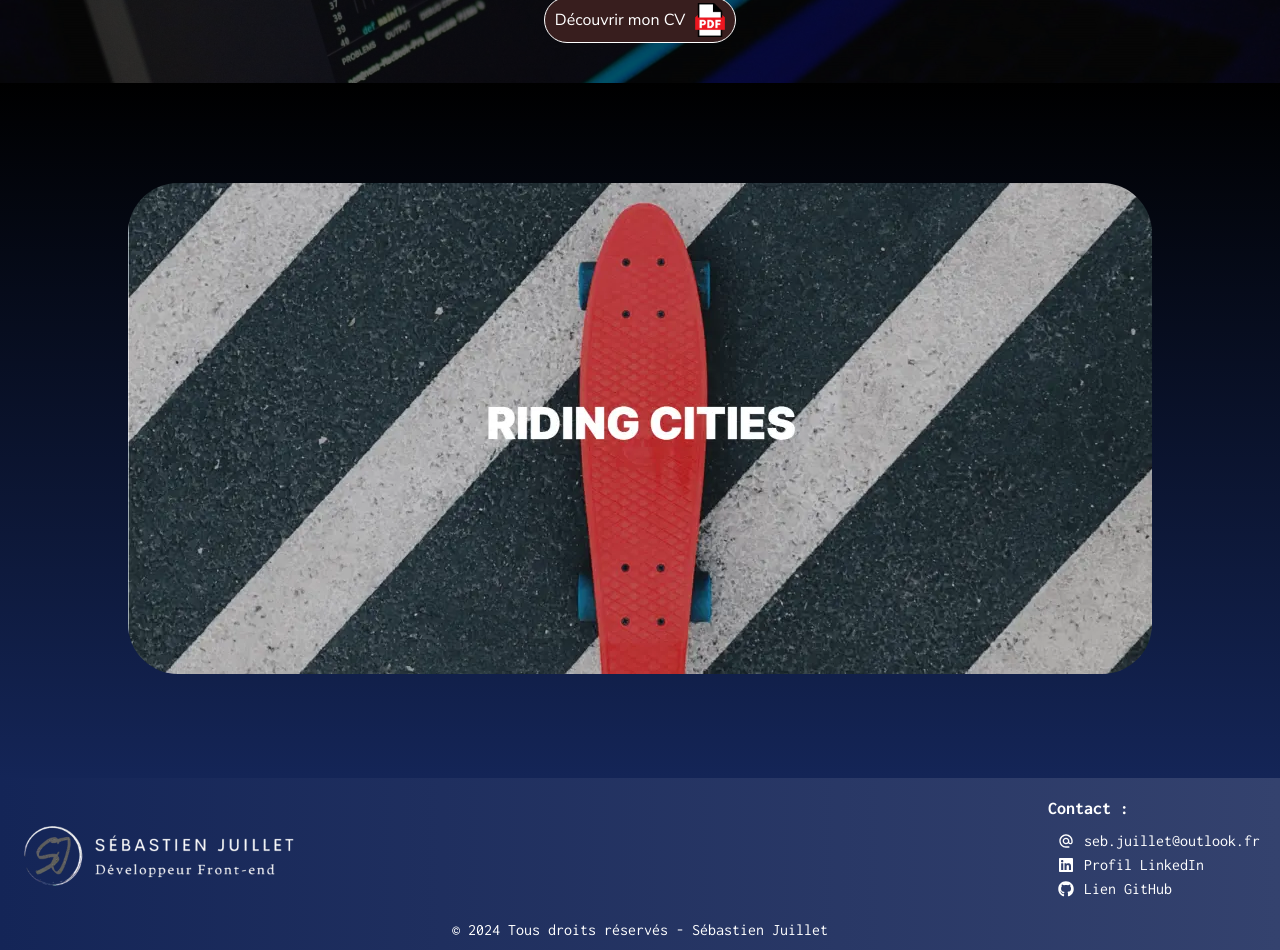
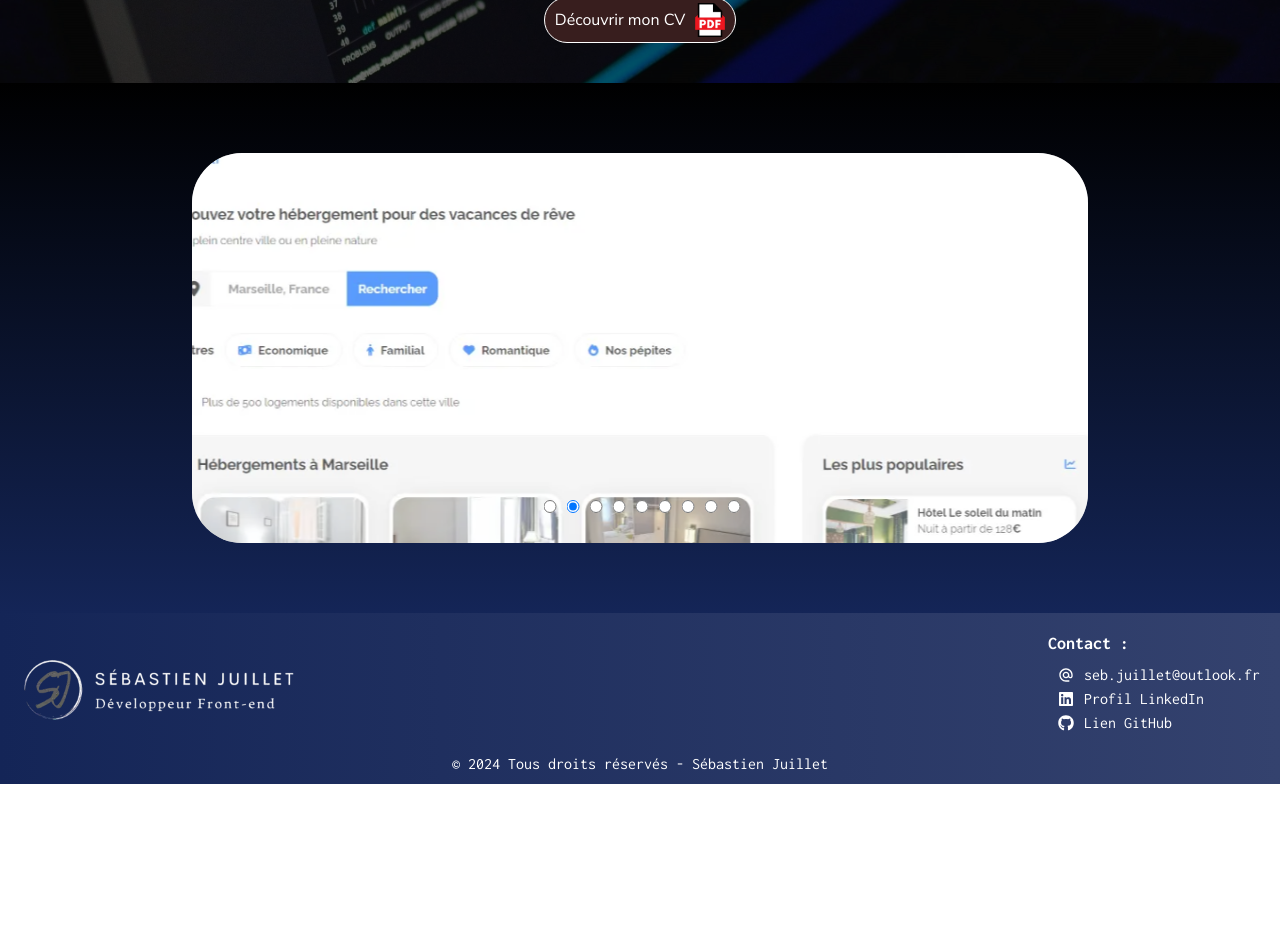
Before and after one commit to Sebi71/portfolio, a React (Vite) app: page / in a window 1280 px wide. Shown: the part 500-1450 px from the top of the page. After the commit the page ends 1284 px from the top, so only its background shows below. Built offline with nearby package versions, Linux system fonts and the light colour scheme.

Commit message:
add slider component

```diff
--- a/index.html
+++ b/index.html
@@ -3,6 +3,8 @@
   <head>
     <title>Sébastien Juillet - Développeur Web Front-End</title>
     <link rel="icon" type="image/webp" href="/logo.webp" />
+    <meta name="description" content="texte à modifier">
+    <meta name="robots" content="index,follow" />
     <meta charset="UTF-8" />
     <meta name="viewport" content="width=device-width, initial-scale=1.0" />
     <link rel="preconnect" href="https://fonts.googleapis.com">
--- a/src/assets/styles/base/_variables.scss
+++ b/src/assets/styles/base/_variables.scss
@@ -5,4 +5,4 @@ $font-text: "Nunito Sans", sans-serif;
 $font-footer: "Inconsolata", monospace;
 
 $color-text: #fff;
-$color-secondary: #d59b1d;
+$color-secondary: #ffdb58;
--- a/src/components/Footer/index.jsx
+++ b/src/components/Footer/index.jsx
@@ -16,7 +16,7 @@ export default function Footer() {
                     alt="logo du site de sébastien juillet" />
             </div>
             <div>
-                <h3 id="contact">Contact :</h3>
+                <h2 id="contact">Contact :</h2>
                 <ul className="list-footer">
                     <li className="link-footer">
                         <MdAlternateEmail className="mail"/>
--- a/src/components/NavBar/index.scss
+++ b/src/components/NavBar/index.scss
@@ -6,6 +6,7 @@
     justify-content: space-between;
     padding: 10px 5px;
     position: sticky;
+    z-index: 1;
     top: 0;
 
     @media (min-width: 768px){
@@ -42,13 +43,18 @@
 
 
         .select-link {
-            border-bottom: 1px solid;
+            border-bottom: 2px solid;
             padding-bottom: 1px;
             cursor: default;
             color: $color-secondary;
 
             @media (min-width: 768px){
+                font-weight: 600;
                 transform: scale(1.2);
+                background-color:  #142557;
+                padding: 5px;
+                border-radius: 20px;
+
             }
         }
     }
--- a/src/components/Slider/index.jsx
+++ b/src/components/Slider/index.jsx
@@ -1,22 +1,67 @@
-import projects from "../../data/projects.json"
+import PropTypes from "prop-types"
+import { useState, useEffect } from "react"
 import "./index.scss"
+import { Link } from "react-router-dom";
 
-export default function Slider() {
+export default function Slider({images, filter}) {
+    const [isHovered, setIsHovered] = useState(false);
+    const [currentIndex, setCurrentIndex] = useState(0);
+    const slideNumber = images.length
+
+    const handleMouseEnter = () => {
+      setIsHovered(true);
+    }
+
+    const handleMouseLeave = () => {
+      setIsHovered(false);
+    }
+
+    useEffect(() => {
+        const interval = setTimeout(() => {
+        setCurrentIndex(currentIndex < slideNumber - 1 ? currentIndex + 1 : 0);
+        }, 4000);
+        return () => clearTimeout(interval);
+    }, [currentIndex, slideNumber]);
+
   return (
-    <div className="slider">
-        <img className="slide" src={projects[0].cover} alt="" />
-
-        {/* {projects.map((project) =><img key={project.id}>{project.cover}</img>)} */}
+    <div
+      className="slider"
+      onMouseEnter={handleMouseEnter}
+      onMouseLeave={handleMouseLeave}>
+        {images.map((image, index) => (
+        currentIndex === index && (
+          <img className={` slide slide--${
+            currentIndex === index && "display"}`}
+            key={index}
+            src={image}
+            alt="" />)
+        ))}
+        {isHovered && (
+          <Link
+            to="/projects"
+            className={filter}>
+              <h2 className="decover-title">Découvrir mes projets</h2>
+          </Link>
+        )}
+        <fieldset className="radio-button">
+          <legend aria-label="Naviguer entre les slides" />
+          {images?.map((_, radioIdx) => (
+            <input
+              className="radio-button__input"
+              key={radioIdx}
+              type="radio"
+              name="radio-button"
+              aria-label={`radio button slide ${radioIdx + 1}`}
+              checked={currentIndex === radioIdx}
+              onChange={() => setCurrentIndex(radioIdx)}
+            />
+          ))}
+        </fieldset>
     </div>
   )
 }
 
-
-
-// export default function Slider() {
-//   return (
-//     <div>
-//         <img src={projects[0].cover} alt="" />
-//     </div>
-//   )
-// }
+Slider.propTypes = {
+  images: PropTypes.array,
+  filter: PropTypes.string
+}
--- a/src/components/Slider/index.scss
+++ b/src/components/Slider/index.scss
@@ -1,14 +1,89 @@
+@import "../../assets/styles/base/variables.scss";
+
 .slider {
-    max-width: 1024px;
+    position: relative;
+    max-width: 70%;
+    aspect-ratio: 2.3/1;
     margin: 0 auto;
-    border-radius: 50px;
-    // height: 200px;
+    border-radius: 20px;
+    overflow: hidden;
+    background-color: #fff;
+
+    @media (min-width: 768px){
+        border-radius: 50px;
+    }
 
     .slide {
         width: 100%;
         height: 100%;
         object-fit: cover;
-        border-radius: 50px;
+        border-radius: 20px;
+
+        &--display {
+            animation: slides 3s ease-in-out;
+        }
+
+        @media (min-width: 768px){
+            border-radius: 50px;
+        }
 
     }
+
+    .view {
+        position: absolute;
+        bottom: 0px;
+        left: 50%;
+        transform: translateX(-50%);
+        width: 100%;
+        height: 100%;
+        display: flex;
+        align-items: center;
+        justify-content: center;
+        background-color: rgba(0, 0, 0, 0.7);
+        border-radius: 20px;
+
+        @media (min-width: 768px){
+            border-radius: 50px;
+        }
+
+        .decover-title {
+            font-size: 22px;
+            font-weight: 700;
+            color: $color-secondary;
+
+            @media (min-width: 768px){
+                font-size: 40px;
+                font-weight: 700;
+            }
+        }
+    }
+
+    .radio-button {
+        display: none;
+        border: hidden;
+
+        @media (min-width: 768px){
+            position: absolute;
+            bottom: 20px;
+            left: 50%;
+            transform: translateX(-50%);
+            display: flex;
+            gap: 10px;
+        }
+
+        &__input {
+            cursor: pointer;
+        }
+    }
 }
+
+@keyframes slides {
+    0% {
+        opacity: 0.1;
+        transform: scale(1.2);
+    }
+    100% {
+        opacity: 1;
+        transform: scale(1);
+    }
+  }
--- a/src/data/projects.json
+++ b/src/data/projects.json
@@ -74,12 +74,12 @@
     {
         "id": 4,
         "title": "Print-It",
-        "cover": "/src/assets/images/PrintIt/one.webp",
+        "cover": "/src/assets/images/PrintIt/slider-one.webp",
         "pictures": [
-            "/src/assets/images/PrintIt/one.webp",
-            "/src/assets/images/PrintIt/two.webp",
-            "/src/assets/images/PrintIt/three.webp",
-            "/src/assets/images/PrintIt/four.webp"
+            "/src/assets/images/PrintIt/slider-one.webp",
+            "/src/assets/images/PrintIt/slider-two.webp",
+            "/src/assets/images/PrintIt/slider-three.webp",
+            "/src/assets/images/PrintIt/slider-four.webp"
         ],
         "description": "text à mettre",
         "skills": [
@@ -166,7 +166,9 @@
             "/src/assets/images/NinaCarducci/main.webp",
             "/src/assets/images/NinaCarducci/categories.webp",
             "/src/assets/images/NinaCarducci/services.webp",
-            "/src/assets/images/NinaCarducci/contact.webp"
+            "/src/assets/images/NinaCarducci/contact.webp",
+            "/src/assets/images/NinaCarducci/front-lighthouse.webp",
+            "/src/assets/images/NinaCarducci/back-lighthouse.webp"
         ],
         "description": "text à mettre",
         "skills": [
--- a/src/pages/Home/index.jsx
+++ b/src/pages/Home/index.jsx
@@ -3,6 +3,7 @@ import AboutMe from "../../components/AboutMe";
 import Slider from "../../components/Slider";
 import Footer from "../../components/Footer";
 
+import projects from "../../data/projects.json"
 import "./index.scss"
 
 export default function Home() {
@@ -11,7 +12,9 @@ export default function Home() {
         <NavBar />
           <AboutMe />
           <section className="slider-skills">
-            <Slider />
+            <Slider
+              images={projects.map(project => project.cover)}
+              filter="view"/>
           </section>
         <Footer />
     </>
--- a/src/pages/Home/index.scss
+++ b/src/pages/Home/index.scss
@@ -1,4 +1,8 @@
 .slider-skills {
     background: linear-gradient(180deg, #000 0%, #142557 100%);
-    padding: 100px 0;
+    padding: 30px 0;
+
+    @media (min-width: 768px){
+        padding: 70px 0;
+    }
 }
```
Also changed, not shown: robots.txt (added), src/assets/images/NinaCarducci/back-lighthouse.webp (added), src/assets/images/NinaCarducci/front-lighthouse.webp (added).
